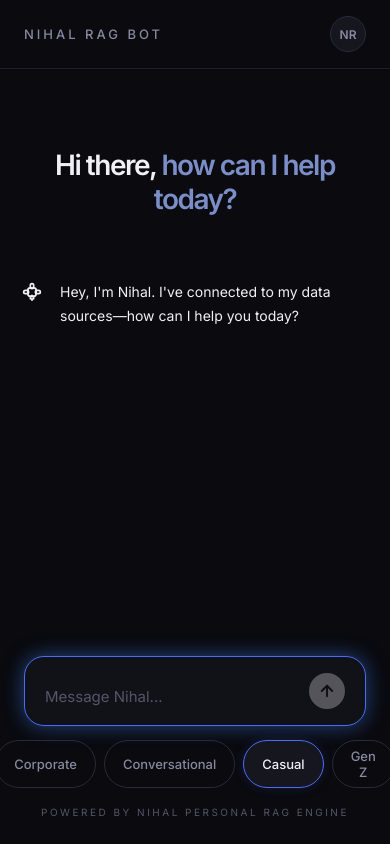
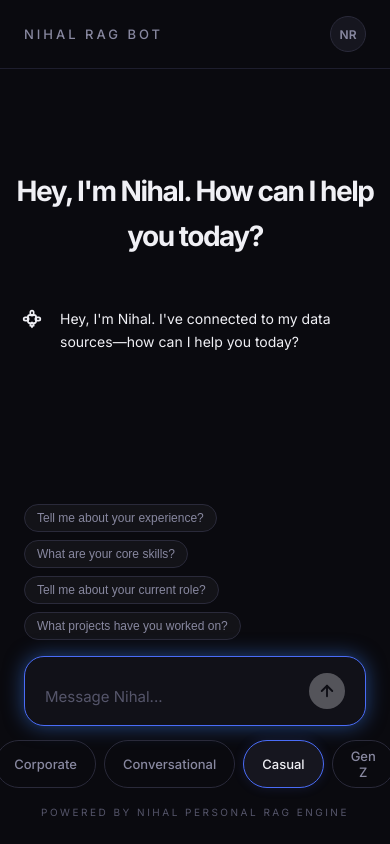
Before and after one commit to nihalkhan2810/frontend, a Next.js app: page /chat in a window 390 px wide. Built offline with nearby package versions, Linux system fonts and the light colour scheme.

Commit message:
added based Query rewriting

```diff
--- a/app/chat/chat.module.css
+++ b/app/chat/chat.module.css
@@ -20,23 +20,75 @@
 /* ── Hero ────────────────────────────────────────────────────────────── */
 .hero {
     display: flex;
+    flex-direction: column;
     align-items: center;
     justify-content: center;
-    padding: 80px 24px 40px;
-    flex-shrink: 0;
+    padding-top: 100px;
+    animation: fadeIn 0.8s ease-out;
 }
 
 .heroTitle {
-    font-size: 42px;
-    font-weight: 600;
+    font-size: 34px;
+    font-weight: 700;
+    margin-bottom: 24px;
+    letter-spacing: -1.5px;
     text-align: center;
-    letter-spacing: -1.5px;
-    line-height: 1.2;
-    animation: fadeIn 0.8s ease-out;
 }
 
 .heroAccent {
-    color: var(--text-accent);
+    color: var(--text-muted);
+}
+
+.suggestionsFloating {
+    display: flex;
+    flex-wrap: wrap;
+    justify-content: center;
+    gap: 8px;
+    margin-bottom: 12px;
+    width: 100%;
+    animation: fadeIn 0.5s ease-out 0.8s both;
+}
+
+.suggestionPill {
+    padding: 8px 16px;
+    background: rgba(255, 255, 255, 0.04);
+    border: 1px solid var(--border-color);
+    border-radius: var(--radius-full);
+    font-size: 13px;
+    color: var(--text-secondary);
+    cursor: pointer;
+    transition: all var(--transition-base);
+    white-space: nowrap;
+}
+
+.suggestionPill:hover {
+    background: rgba(255, 255, 255, 0.08);
+    border-color: var(--accent-blue);
+    color: var(--text-primary);
+    transform: translateY(-1px);
+}
+
+.suggestionPill:disabled {
+    opacity: 0.5;
+    cursor: not-allowed;
+}
+
+@media (max-width: 600px) {
+    .suggestionsFloating {
+        justify-content: flex-start;
+        overflow-x: auto;
+        padding-bottom: 4px;
+        scrollbar-width: none;
+    }
+
+    .suggestionsFloating::-webkit-scrollbar {
+        display: none;
+    }
+
+    .suggestionPill {
+        font-size: 12px;
+        padding: 6px 12px;
+    }
 }
 
 @keyframes fadeIn {
--- a/app/chat/page.tsx
+++ b/app/chat/page.tsx
@@ -15,6 +15,13 @@ interface Message {
 }
 
 const TONES = ["Corporate", "Conversational", "Casual", "Gen Z"] as const;
+
+const SUGGESTIONS = [
+    { text: "Tell me about your experience?" },
+    { text: "What are your core skills?" },
+    { text: "Tell me about your current role?" },
+    { text: "What projects have you worked on?" }
+];
 
 export default function ChatPage() {
     const [messages, setMessages] = useState<Message[]>([
@@ -49,13 +56,14 @@ export default function ChatPage() {
         }
     }, [loading]);
 
-    const handleSend = async () => {
-        if (!input.trim() || loading) return;
+    const handleSend = async (overrideInput?: string) => {
+        const textToSend = overrideInput ?? input;
+        if (!textToSend.trim() || loading) return;
 
         const userMsg: Message = {
             id: Date.now().toString(),
             role: "user",
-            content: input.trim(),
+            content: textToSend.trim(),
         };
 
         const botMsgPlaceholder: Message = {
@@ -151,6 +159,10 @@ export default function ChatPage() {
         setLoading(false);
     };
 
+    const handleSuggestionClick = (text: string) => {
+        handleSend(text);
+    };
+
     const handleKeyDown = (e: React.KeyboardEvent) => {
         if (e.key === "Enter" && !e.shiftKey) {
             e.preventDefault();
@@ -168,7 +180,7 @@ export default function ChatPage() {
                 {messages.length <= 1 && (
                     <div className={styles.hero}>
                         <h1 className={styles.heroTitle}>
-                            Hi there, <span className={styles.heroAccent}>how can I help today?</span>
+                            Hey, I'm Nihal. How can I help you today?
                         </h1>
                     </div>
                 )}
@@ -244,6 +256,22 @@ export default function ChatPage() {
             {/* ── Input Area ────────────────────────────────────────── */}
             <div className={styles.inputArea}>
                 <div className={styles.inputContainer}>
+                    {/* Floating Suggestions */}
+                    {messages.length <= 1 && (
+                        <div className={styles.suggestionsFloating}>
+                            {SUGGESTIONS.map((suggestion) => (
+                                <button
+                                    key={suggestion.text}
+                                    className={styles.suggestionPill}
+                                    onClick={() => handleSuggestionClick(suggestion.text)}
+                                    disabled={loading}
+                                >
+                                    {suggestion.text}
+                                </button>
+                            ))}
+                        </div>
+                    )}
+
                     <div className={styles.inputWrapper}>
                         <textarea
                             ref={textareaRef}
@@ -258,7 +286,7 @@ export default function ChatPage() {
                         <div className={styles.inputActions}>
                             <button
                                 className={styles.sendBtn}
-                                onClick={handleSend}
+                                onClick={() => handleSend()}
                                 disabled={!input.trim() || loading}
                             >
                                 <svg width="18" height="18" viewBox="0 0 24 24" fill="none" stroke="currentColor" strokeWidth="2.5" strokeLinecap="round" strokeLinejoin="round">
```
